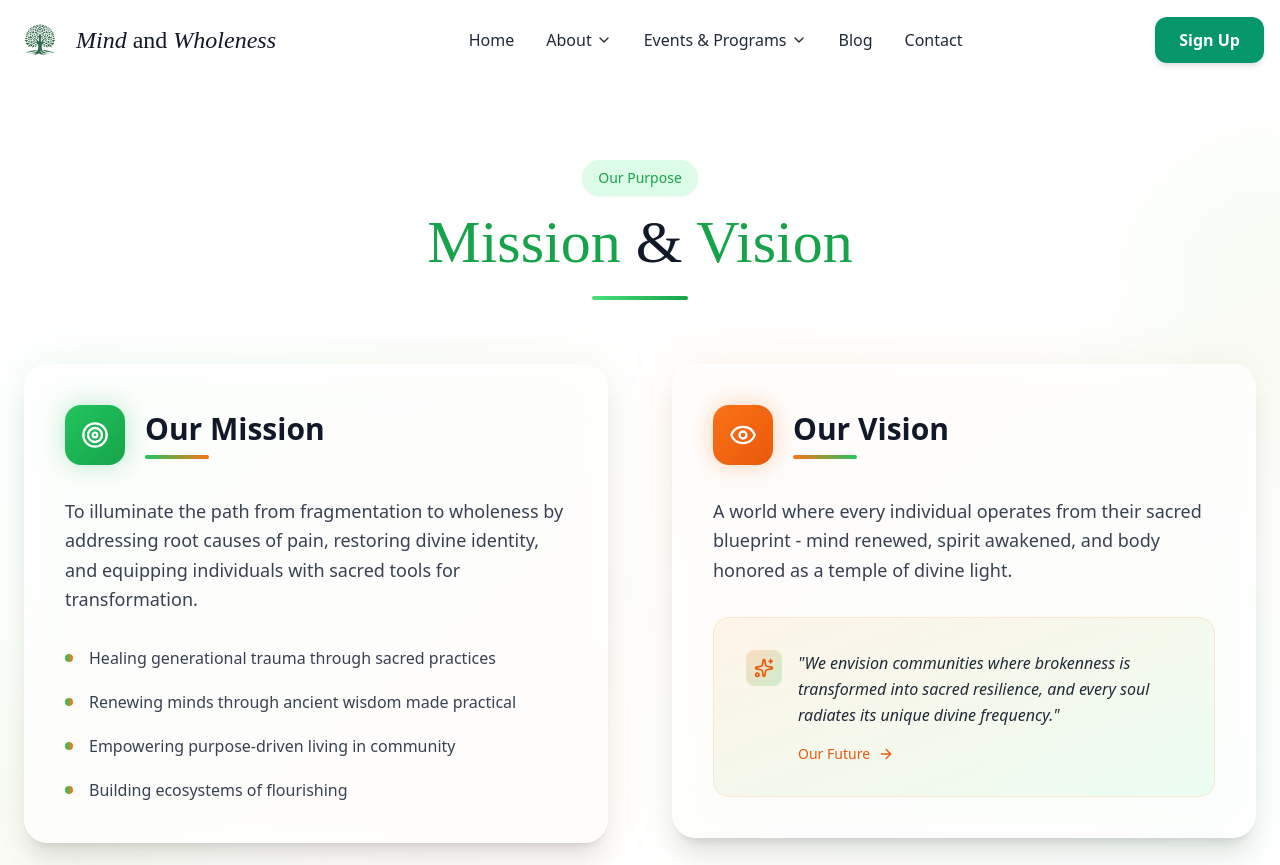
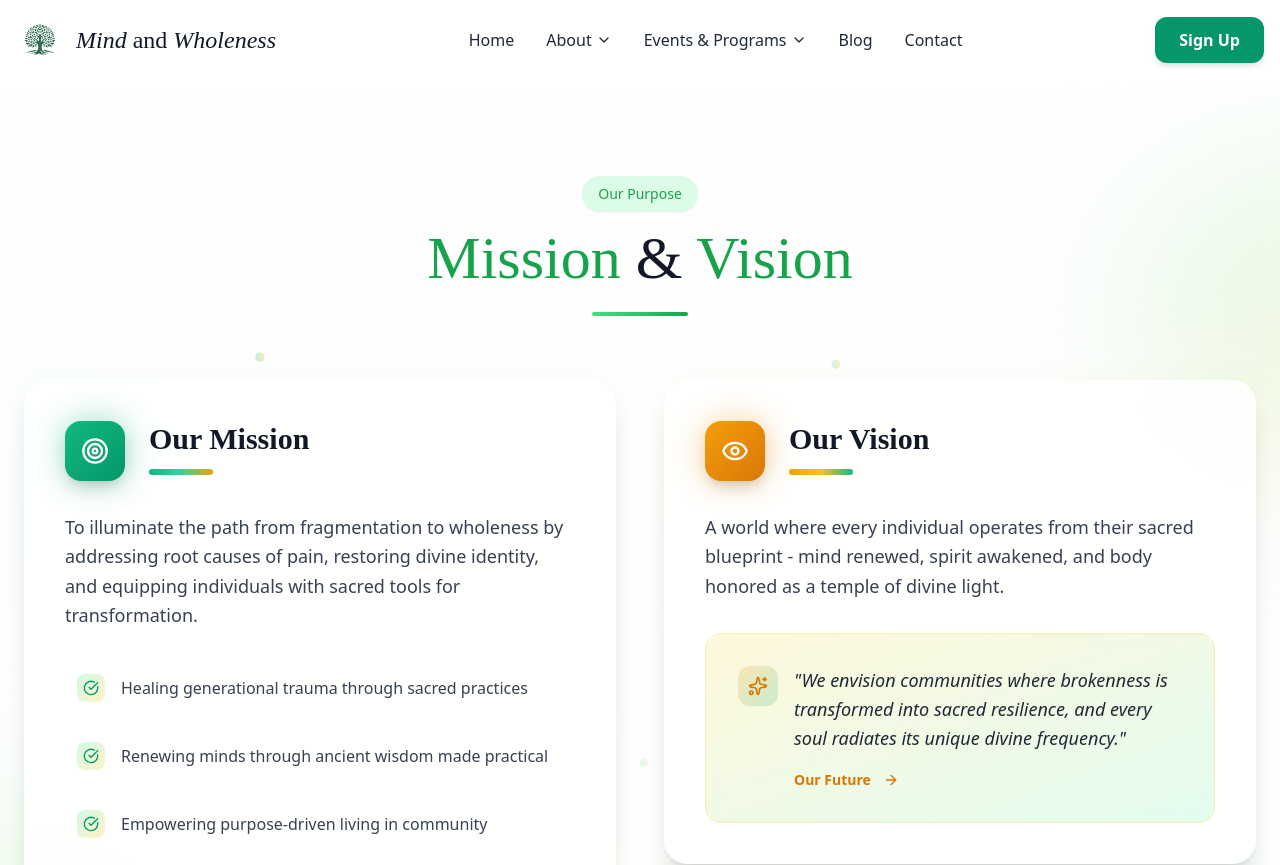
Before and after one commit to eldoJr/mind-and-wholeness, a React (Vite) app: page /about/mission in a window 1280 px wide. Shown: the top 865 px of the page. Built offline with nearby package versions, Linux system fonts and the light colour scheme.

Commit message:
mission fix

```diff
--- a/src/components/sections/about/MissionSection.tsx
+++ b/src/components/sections/about/MissionSection.tsx
@@ -1,6 +1,6 @@
 // src/components/sections/about/MissionSection.tsx
 import { motion } from "framer-motion";
-import { Target, Eye, Sparkles, ArrowRight } from "lucide-react";
+import { Target, Eye, Sparkles, ArrowRight, CheckCircle } from "lucide-react";
 import { SectionHeader } from "../shared/SectionHeader";
 
 interface MissionSectionProps {
@@ -8,76 +8,206 @@ interface MissionSectionProps {
 }
 
 export function MissionSection({ expanded = false }: MissionSectionProps) {
+  const containerVariants = {
+    hidden: { opacity: 0 },
+    visible: {
+      opacity: 1,
+      transition: {
+        staggerChildren: 0.2,
+        delayChildren: 0.1
+      }
+    }
+  };
+
+  const cardVariants = {
+    hidden: {
+      opacity: 0,
+      y: 60,
+      scale: 0.95
+    },
+    visible: {
+      opacity: 1,
+      y: 0,
+      scale: 1,
+      transition: {
+        type: "spring",
+        stiffness: 80,
+        damping: 20,
+        duration: 0.8
+      }
+    }
+  };
+
+  const missionItems = [
+    {
+      text: "Healing generational trauma through sacred practices",
+      icon: "healing"
+    },
+    {
+      text: "Renewing minds through ancient wisdom made practical",
+      icon: "wisdom"
+    },
+    {
+      text: "Empowering purpose-driven living in community",
+      icon: "community"
+    },
+    {
+      text: "Building ecosystems of flourishing",
+      icon: "growth"
+    }
+  ];
+
   return (
-    <section className={`relative py-20 ${expanded ? 'bg-white' : 'bg-gradient-to-br from-white via-green-50/30 to-orange-50/20'} overflow-hidden`}>
-      {/* Background Elements */}
+    <section className={`
+      relative py-24 overflow-hidden
+      ${expanded
+        ? 'bg-gradient-to-b from-white via-slate-50/30 to-white'
+        : 'bg-gradient-to-br from-white via-emerald-50/40 to-amber-50/30'
+      }
+    `}>
+      {/* Enhanced Background Elements */}
       <div className="absolute inset-0 overflow-hidden">
-        <div className="absolute top-20 -right-32 w-64 h-64 bg-gradient-to-br from-green-100/40 to-orange-100/40 rounded-full blur-3xl" />
-        <div className="absolute -bottom-20 -left-32 w-80 h-80 bg-gradient-to-tr from-orange-100/30 to-green-100/30 rounded-full blur-3xl" />
+        <motion.div
+          className="absolute top-20 -right-40 w-80 h-80 bg-gradient-to-br from-emerald-200/30 to-amber-200/30 rounded-full blur-3xl"
+          animate={{
+            x: [0, 30, 0],
+            y: [0, -20, 0],
+            scale: [1, 1.1, 1]
+          }}
+          transition={{
+            duration: 8,
+            repeat: Infinity,
+            ease: "easeInOut"
+          }}
+        />
+        <motion.div
+          className="absolute -bottom-32 -left-40 w-96 h-96 bg-gradient-to-tr from-amber-200/25 to-emerald-200/25 rounded-full blur-3xl"
+          animate={{
+            x: [0, -20, 0],
+            y: [0, 15, 0],
+            scale: [1, 1.05, 1]
+          }}
+          transition={{
+            duration: 10,
+            repeat: Infinity,
+            ease: "easeInOut",
+            delay: 2
+          }}
+        />
+
+        {/* Floating particles */}
+        {[...Array(6)].map((_, i) => (
+          <motion.div
+            key={i}
+            className="absolute w-2 h-2 bg-gradient-to-r from-emerald-400/40 to-amber-400/40 rounded-full"
+            style={{
+              left: `${20 + i * 15}%`,
+              top: `${30 + (i % 3) * 20}%`
+            }}
+            animate={{
+              y: [0, -20, 0],
+              opacity: [0.3, 0.8, 0.3],
+              scale: [1, 1.2, 1]
+            }}
+            transition={{
+              duration: 4 + i,
+              repeat: Infinity,
+              delay: i * 0.5
+            }}
+          />
+        ))}
       </div>
 
       <div className="relative max-w-7xl mx-auto px-6">
+        <motion.div
+          initial={{ opacity: 0, y: 30 }}
+          whileInView={{ opacity: 1, y: 0 }}
+          transition={{ duration: 0.6 }}
+          viewport={{ once: true }}
+        >
           <SectionHeader
             tagline="Our Purpose"
             title="Mission & Vision"
             highlight={['Mission', 'Vision']}
             highlightColor="green"
           />
+        </motion.div>
 
-        <div className="grid lg:grid-cols-2 gap-12 lg:gap-16">
+        <motion.div
+          className="grid lg:grid-cols-2 gap-8 lg:gap-12"
+          variants={containerVariants}
+          initial="hidden"
+          whileInView="visible"
+          viewport={{ once: true, margin: "-100px" }}
+        >
           {/* Mission Card */}
           <motion.div
-            initial={{ opacity: 0, y: 40 }}
-            whileInView={{ opacity: 1, y: 0 }}
-            transition={{ duration: 0.7, ease: "easeOut" }}
+            variants={cardVariants}
             className="group relative"
+            whileHover={{ y: -5 }}
           >
-            <div className="absolute inset-0 bg-gradient-to-br from-green-500/10 to-orange-500/10 rounded-3xl blur-xl transition-all duration-500 group-hover:blur-2xl group-hover:scale-105" />
-            <div className="relative bg-white/80 backdrop-blur-sm p-10 rounded-3xl border border-white/60 shadow-xl hover:shadow-2xl transition-all duration-500">
-              {/* Header */}
-              <div className="flex items-center gap-5 mb-8">
-                <div className="relative">
-                  <div className="absolute inset-0 bg-gradient-to-br from-green-500 to-green-600 rounded-2xl blur-md opacity-30" />
-                  <div className="relative p-4 bg-gradient-to-br from-green-500 to-green-600 rounded-2xl text-white">
+            {/* Enhanced glow effect */}
+            <div className="absolute inset-0 bg-gradient-to-br from-emerald-500/15 to-amber-500/15 rounded-3xl blur-xl opacity-0 group-hover:opacity-100 transition-all duration-700 group-hover:scale-110" />
+            <div className="absolute inset-0 bg-gradient-to-br from-emerald-500/5 to-amber-500/5 rounded-3xl blur-md" />
+
+            <div className="relative bg-white/90 backdrop-blur-md p-8 lg:p-10 rounded-3xl border border-white/70 shadow-xl hover:shadow-2xl transition-all duration-500 hover:border-emerald-200/50">
+              {/* Enhanced Header */}
+              <div className="flex items-start gap-6 mb-8">
+                <motion.div
+                  className="relative flex-shrink-0"
+                  whileHover={{ scale: 1.05, rotate: 5 }}
+                  transition={{ type: "spring", stiffness: 300 }}
+                >
+                  <div className="absolute inset-0 bg-gradient-to-br from-emerald-500 to-emerald-600 rounded-2xl blur-lg opacity-40" />
+                  <div className="relative p-4 bg-gradient-to-br from-emerald-500 to-emerald-600 rounded-2xl text-white shadow-lg">
                     <Target className="w-7 h-7" />
                   </div>
-                </div>
-                <div>
-                  <h3 className="text-3xl font-bold text-gray-900 mb-2">
+                </motion.div>
+                <div className="flex-1">
+                  <h3 className="text-2xl lg:text-3xl font-bold text-gray-900 mb-3 font-serif">
                     Our Mission
                   </h3>
-                  <div className="h-1 w-16 bg-gradient-to-r from-green-500 to-orange-500 rounded-full" />
+                  <motion.div
+                    className="h-1.5 bg-gradient-to-r from-emerald-500 via-emerald-400 to-amber-500 rounded-full"
+                    initial={{ width: 0 }}
+                    whileInView={{ width: "4rem" }}
+                    transition={{ duration: 0.8, delay: 0.5 }}
+                  />
                 </div>
               </div>
 
-              {/* Content */}
-              <p className="text-gray-700 text-lg leading-relaxed mb-8">
+              {/* Enhanced Content */}
+              <motion.p
+                className="text-gray-700 text-lg leading-relaxed mb-8 font-medium"
+                initial={{ opacity: 0 }}
+                whileInView={{ opacity: 1 }}
+                transition={{ duration: 0.6, delay: 0.3 }}
+              >
                 To illuminate the path from fragmentation to wholeness by addressing root causes of pain,
                 restoring divine identity, and equipping individuals with sacred tools for transformation.
-              </p>
+              </motion.p>
 
               {expanded && (
                 <motion.div
                   initial={{ opacity: 0, height: 0 }}
                   animate={{ opacity: 1, height: "auto" }}
-                  transition={{ duration: 0.5, delay: 0.2 }}
-                  className="space-y-5"
+                  transition={{ duration: 0.6, delay: 0.2 }}
+                  className="space-y-4"
                 >
-                  {[
-                    "Healing generational trauma through sacred practices",
-                    "Renewing minds through ancient wisdom made practical",
-                    "Empowering purpose-driven living in community",
-                    "Building ecosystems of flourishing"
-                  ].map((item, index) => (
+                  {missionItems.map((item, index) => (
                     <motion.div
                       key={index}
-                      initial={{ opacity: 0, x: -20 }}
+                      initial={{ opacity: 0, x: -30 }}
                       animate={{ opacity: 1, x: 0 }}
-                      transition={{ duration: 0.4, delay: 0.3 + index * 0.1 }}
-                      className="flex items-center gap-4 group/item"
+                      transition={{ duration: 0.5, delay: 0.4 + index * 0.1 }}
+                      className="flex items-center gap-4 group/item p-3 rounded-xl hover:bg-emerald-50/50 transition-all duration-300"
                     >
-                      <div className="flex-shrink-0 w-2 h-2 bg-gradient-to-r from-green-500 to-orange-500 rounded-full group-hover/item:scale-125 transition-transform duration-300" />
-                      <span className="text-gray-700 group-hover/item:text-gray-900 transition-colors duration-300">{item}</span>
+                      <div className="flex-shrink-0 p-1.5 bg-gradient-to-br from-emerald-100 to-amber-100 rounded-lg group-hover/item:scale-110 transition-transform duration-300">
+                        <CheckCircle className="w-4 h-4 text-emerald-600" />
+                      </div>
+                      <span className="text-gray-700 group-hover/item:text-gray-900 transition-colors duration-300 font-medium">
+                        {item.text}
+                      </span>
                     </motion.div>
                   ))}
                 </motion.div>
@@ -87,59 +217,88 @@ export function MissionSection({ expanded = false }: MissionSectionProps) {
 
           {/* Vision Card */}
           <motion.div
-            initial={{ opacity: 0, y: 40 }}
-            whileInView={{ opacity: 1, y: 0 }}
-            transition={{ duration: 0.7, delay: 0.2, ease: "easeOut" }}
+            variants={cardVariants}
             className="group relative"
+            whileHover={{ y: -5 }}
           >
-            <div className="absolute inset-0 bg-gradient-to-br from-orange-500/10 to-green-500/10 rounded-3xl blur-xl transition-all duration-500 group-hover:blur-2xl group-hover:scale-105" />
-            <div className="relative bg-white/80 backdrop-blur-sm p-10 rounded-3xl border border-white/60 shadow-xl hover:shadow-2xl transition-all duration-500">
-              {/* Header */}
-              <div className="flex items-center gap-5 mb-8">
-                <div className="relative">
-                  <div className="absolute inset-0 bg-gradient-to-br from-orange-500 to-orange-600 rounded-2xl blur-md opacity-30" />
-                  <div className="relative p-4 bg-gradient-to-br from-orange-500 to-orange-600 rounded-2xl text-white">
+            {/* Enhanced glow effect */}
+            <div className="absolute inset-0 bg-gradient-to-br from-amber-500/15 to-emerald-500/15 rounded-3xl blur-xl opacity-0 group-hover:opacity-100 transition-all duration-700 group-hover:scale-110" />
+            <div className="absolute inset-0 bg-gradient-to-br from-amber-500/5 to-emerald-500/5 rounded-3xl blur-md" />
+
+            <div className="relative bg-white/90 backdrop-blur-md p-8 lg:p-10 rounded-3xl border border-white/70 shadow-xl hover:shadow-2xl transition-all duration-500 hover:border-amber-200/50">
+              {/* Enhanced Header */}
+              <div className="flex items-start gap-6 mb-8">
+                <motion.div
+                  className="relative flex-shrink-0"
+                  whileHover={{ scale: 1.05, rotate: -5 }}
+                  transition={{ type: "spring", stiffness: 300 }}
+                >
+                  <div className="absolute inset-0 bg-gradient-to-br from-amber-500 to-amber-600 rounded-2xl blur-lg opacity-40" />
+                  <div className="relative p-4 bg-gradient-to-br from-amber-500 to-amber-600 rounded-2xl text-white shadow-lg">
                     <Eye className="w-7 h-7" />
                   </div>
-                </div>
-                <div>
-                  <h3 className="text-3xl font-bold text-gray-900 mb-2">
+                </motion.div>
+                <div className="flex-1">
+                  <h3 className="text-2xl lg:text-3xl font-bold text-gray-900 mb-3 font-serif">
                     Our Vision
                   </h3>
-                  <div className="h-1 w-16 bg-gradient-to-r from-orange-500 to-green-500 rounded-full" />
+                  <motion.div
+                    className="h-1.5 bg-gradient-to-r from-amber-500 via-amber-400 to-emerald-500 rounded-full"
+                    initial={{ width: 0 }}
+                    whileInView={{ width: "4rem" }}
+                    transition={{ duration: 0.8, delay: 0.7 }}
+                  />
                 </div>
               </div>
 
-              {/* Content */}
-              <p className="text-gray-700 text-lg leading-relaxed mb-8">
+              {/* Enhanced Content */}
+              <motion.p
+                className="text-gray-700 text-lg leading-relaxed mb-8 font-medium"
+                initial={{ opacity: 0 }}
+                whileInView={{ opacity: 1 }}
+                transition={{ duration: 0.6, delay: 0.5 }}
+              >
                 A world where every individual operates from their sacred blueprint -
                 mind renewed, spirit awakened, and body honored as a temple of divine light.
-              </p>
+              </motion.p>
 
-              {/* Quote Section */}
-              <div className="relative">
-                <div className="absolute inset-0 bg-gradient-to-br from-orange-100/50 to-green-100/50 rounded-2xl" />
-                <div className="relative p-8 border border-orange-200/50 rounded-2xl">
+              {/* Enhanced Quote Section */}
+              <motion.div
+                className="relative"
+                initial={{ opacity: 0, scale: 0.95 }}
+                whileInView={{ opacity: 1, scale: 1 }}
+                transition={{ duration: 0.6, delay: 0.6 }}
+              >
+                <div className="absolute inset-0 bg-gradient-to-br from-amber-100/60 to-emerald-100/60 rounded-2xl" />
+                <div className="relative p-6 lg:p-8 border border-amber-200/60 rounded-2xl backdrop-blur-sm">
                   <div className="flex items-start gap-4">
-                    <div className="flex-shrink-0 p-2 bg-gradient-to-br from-orange-500/20 to-green-500/20 rounded-lg">
-                      <Sparkles className="w-5 h-5 text-orange-600" />
-                    </div>
-                    <div>
-                      <p className="text-gray-800 font-medium leading-relaxed italic">
+                    <motion.div
+                      className="flex-shrink-0 p-2.5 bg-gradient-to-br from-amber-500/20 to-emerald-500/20 rounded-xl"
+                      whileHover={{ rotate: 360 }}
+                      transition={{ duration: 0.6 }}
+                    >
+                      <Sparkles className="w-5 h-5 text-amber-600" />
+                    </motion.div>
+                    <div className="flex-1">
+                      <p className="text-gray-800 font-medium leading-relaxed italic text-lg mb-4">
                         "We envision communities where brokenness is transformed into sacred resilience,
                         and every soul radiates its unique divine frequency."
                       </p>
-                      <div className="flex items-center gap-2 mt-4 text-orange-600">
-                        <span className="text-sm font-medium">Our Future</span>
+                      <motion.div
+                        className="flex items-center gap-3 text-amber-600"
+                        whileHover={{ x: 5 }}
+                        transition={{ type: "spring", stiffness: 300 }}
+                      >
+                        <span className="text-sm font-semibold">Our Future</span>
                         <ArrowRight className="w-4 h-4" />
-                      </div>
-                    </div>
-                  </div>
+                      </motion.div>
                     </div>
                   </div>
                 </div>
               </motion.div>
             </div>
+          </motion.div>
+        </motion.div>
       </div>
     </section>
   );
```
Lines whose indentation alone changed are shown as unchanged.
